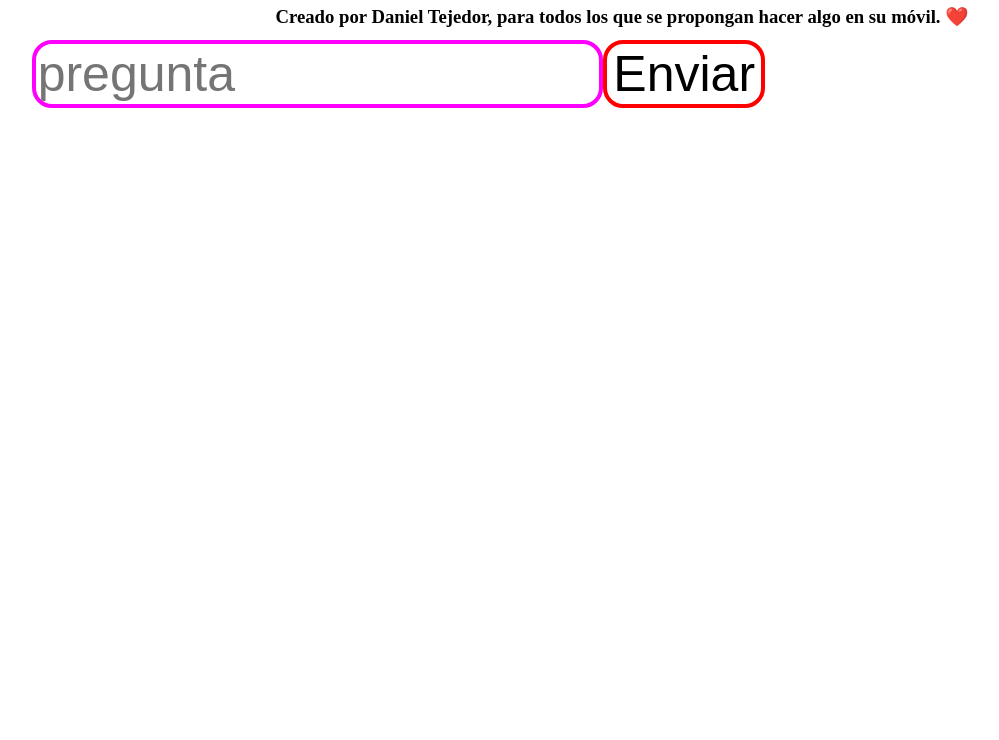
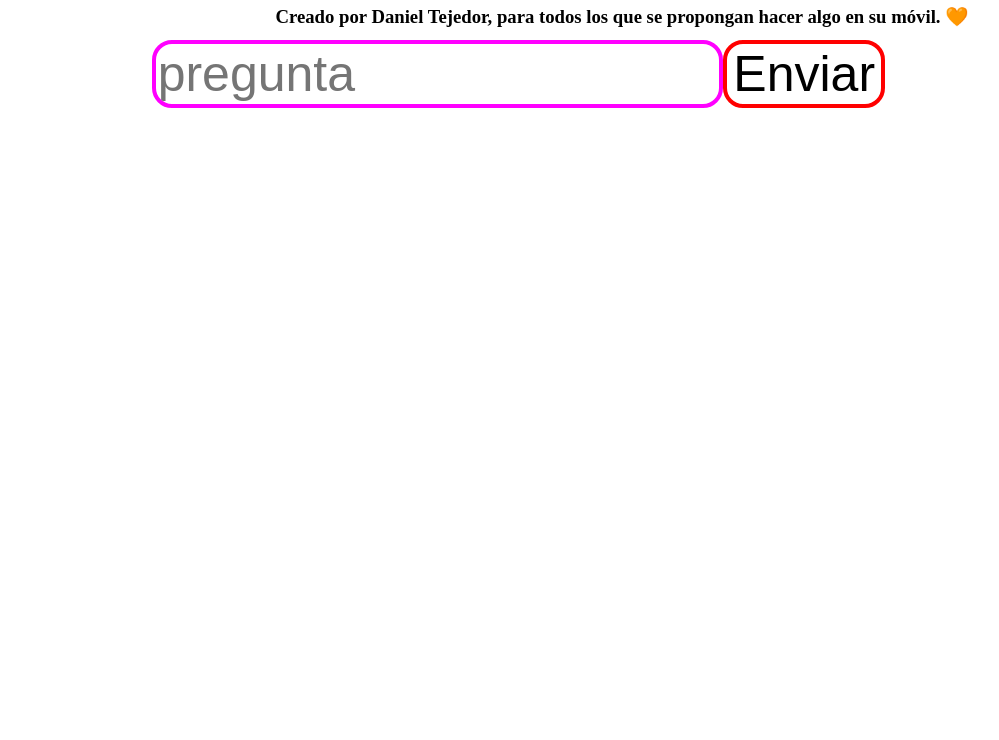
Before and after one commit to yutencurso/Links, a plain HTML site: page asesor-ia.html in a window 1280 px wide. Shown: the part 60-800 px from the top of the page, without its empty margins (18-1017 px from the left). Drawn offline with Linux system fonts and the light colour scheme.

Commit message:
Update asesor-ia.html

```diff
--- a/asesor-ia.html
+++ b/asesor-ia.html
@@ -24,6 +24,7 @@
        .flotar{
            position: fixed;
            top: 100px;
+           left: 10%;
        }
     </style>
 <title>tu asesor personal</title>
@@ -32,7 +33,7 @@
 <body>
 <center>
     <h1>Hola, soy Alexia, tu asesora personal sobre móviles</h1>
-    <h3>Creado por Daniel Tejedor, para todos los que se propongan hacer algo en su móvil. ❤️</h3>
+    <h3>Creado por Daniel Tejedor, para todos los que se propongan hacer algo en su móvil. 🧡</h3>
 <div class="flotar"><input placeholder="pregunta" id="input-usuario"></input><button id="boton-enviar">Enviar</button></div>
     <div style="height: 120px"></div>
 <h3 id="salida-chat"></h3>
```
